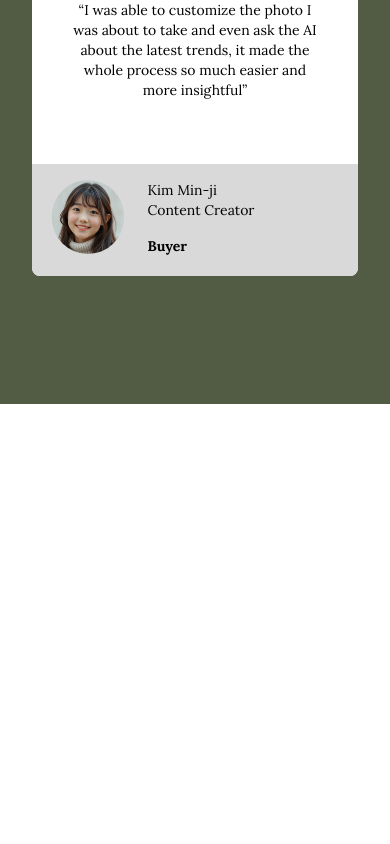
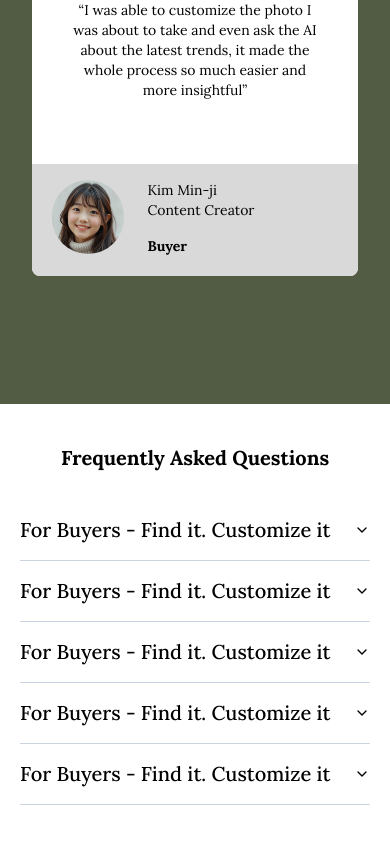
Before and after one commit to Design-Simplified/FE, a Next.js app: page / in a window 390 px wide. Shown: the part 5294-6138 px from the top of the page. Before the commit the page ends 5795 px from the top, so only its background shows below. Built offline with nearby package versions, Linux system fonts and the light colour scheme; no server answers.

Commit message:
feat: add fifth section on landing page mobile

```diff
--- /dev/null
+++ b/src/app/(LandingPage)/_components/LandingPage/FifthSection.tsx
@@ -0,0 +1,53 @@
+import Typography from "@/components/Typography";
+import {
+  Accordion,
+  AccordionContent,
+  AccordionItem,
+  AccordionTrigger,
+} from "@/components/Accordion";
+
+export default function FifthSection() {
+  return (
+    <div className="relative w-full px-5 py-10">
+      <div className="isi flex flex-col gap-7 items-start justify-center w-full">
+        <Typography
+          font="Lora"
+          weight="bold"
+          className="text-xl text-center w-full"
+        >
+          Frequently Asked Questions
+        </Typography>
+        <Accordion type="single" collapsible className="w-full">
+          {[...Array(5)].map((_, index) => (
+            <AccordionItem
+              key={index}
+              value={`item-${index}`}
+              className="w-full border-b border-slate-300"
+            >
+              <AccordionTrigger className="text-black">
+                <Typography
+                  font="Lora"
+                  weight="medium"
+                  className="text-xl text-black"
+                >
+                  For Buyers - Find it. Customize it
+                </Typography>
+              </AccordionTrigger>
+              <AccordionContent className="flex bg-white justify-start items-center rounded-xl px-5 py-3">
+                <div className="flex flex-col gap-3">
+                  <Typography
+                    font="Lora"
+                    weight="regular"
+                    className="text-[#525B44] text-xl hover:font-semibold"
+                  >
+                    YNTKTS
+                  </Typography>
+                </div>
+              </AccordionContent>
+            </AccordionItem>
+          ))}
+        </Accordion>
+      </div>
+    </div>
+  );
+}
--- a/src/app/page.tsx
+++ b/src/app/page.tsx
@@ -5,6 +5,7 @@
 import NextImage from "@/components/NextImage";
 import ThirdSection from "./(LandingPage)/_components/LandingPage/ThirdSection";
 import FourthSection from "./(LandingPage)/_components/LandingPage/FourthSection";
+import FifthSection from "./(LandingPage)/_components/LandingPage/FifthSection";
 
 export default function Home() {
   return (
@@ -14,6 +15,7 @@
         <SecondSection />
         <ThirdSection />
         <FourthSection />
+        <FifthSection />
         <NextImage
           src="/LandingPage/StickyRobot.svg"
           alt="Robot"
```
